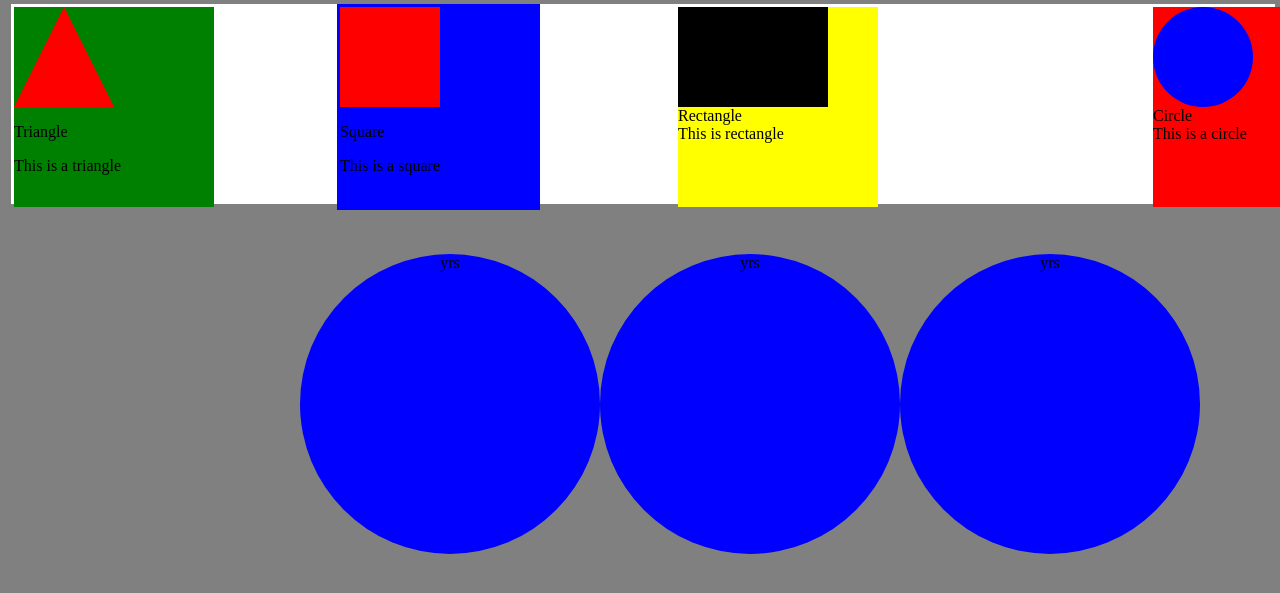
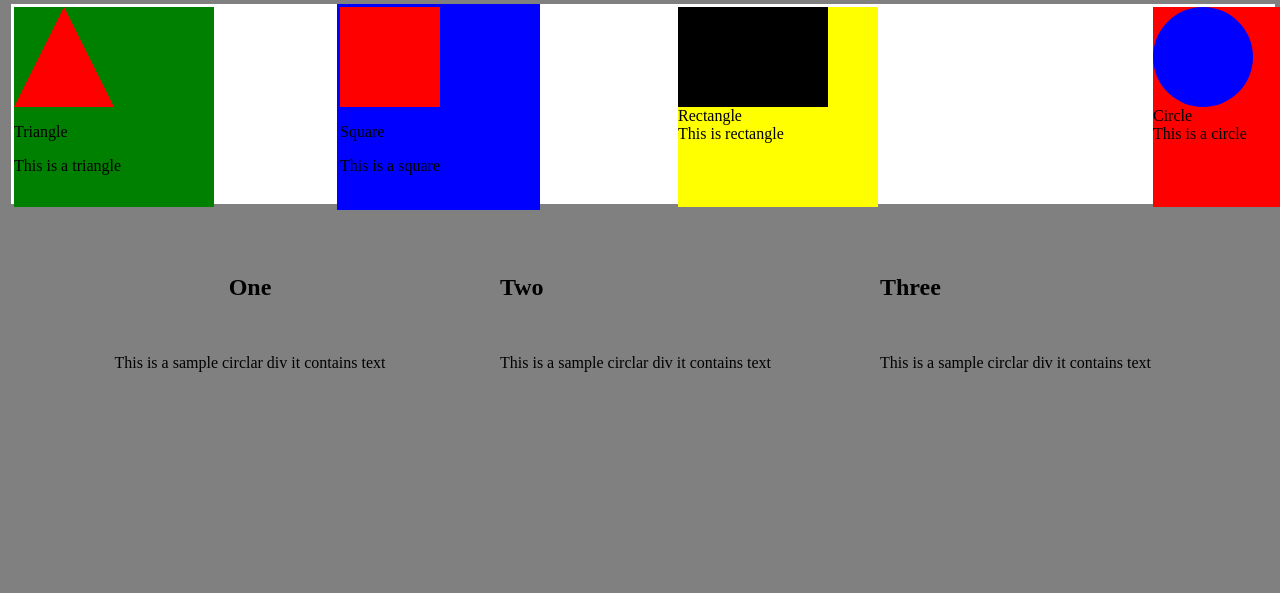
Before and after one commit to Quantumke/css3, a PHP site: page /public_html/index.html in a window 1280 px wide. Shown: the part 92-685 px from the top of the page. Run offline with PHP 8.4, Linux system fonts and the light colour scheme.

Commit message:
Circular text

```diff
--- a/public_html/css/style.css
+++ b/public_html/css/style.css
@@ -85,10 +85,10 @@ height: 100px;
 
 .circle1{
 	position: absolute;
-	left: 300px;
+	left: 100px;
 	width: 300px;
 	height: 300px;
-	background: blue;
+	background: transparent;
 	-moz-border-radius: 150px;
 	 -webkit-border-radius: 150px;
 	 border-radius: 150px;
@@ -96,10 +96,10 @@ height: 100px;
 
 .circle2{
 	position: absolute;
-	left: 600px;
+	left: 500px;
 	width: 300px;
 	height: 300px;
-	background: blue;
+	background:transparent;
 	-moz-border-radius: 150px;
 	 -webkit-border-radius: 150px;
 	 border-radius: 150px;
@@ -107,10 +107,10 @@ height: 100px;
 
 .circle3{
 	position: absolute;
-	left: 900px;
+	right: 100px;
 	width: 300px;
 	height: 300px;
-	background: blue;
+	background: transparent;
 	-moz-border-radius: 150px;
 	 -webkit-border-radius: 150px;
 	 border-radius: 150px;
--- a/public_html/index.html
+++ b/public_html/index.html
@@ -62,18 +62,24 @@
 
 <div class="circle1">
 	<div class="circle1-text">
-yrs
+<h2> One</h2><br>
+<p>
+This is a sample circlar div it contains text
+</p>
+
 	</div>
 </div>
 <div class="circle2">
-<div class="circle1-text">
-yrs
-	</div>
+<h2> Two</h2><br>
+<p>
+This is a sample circlar div it contains text
+</p>
 </div>
 <div class="circle3">
-<div class="circle1-text">
-yrs
-	</div>
+<h2> Three</h2><br>
+<p>
+This is a sample circlar div it contains text
+</p>
 
 </div>
 
```
